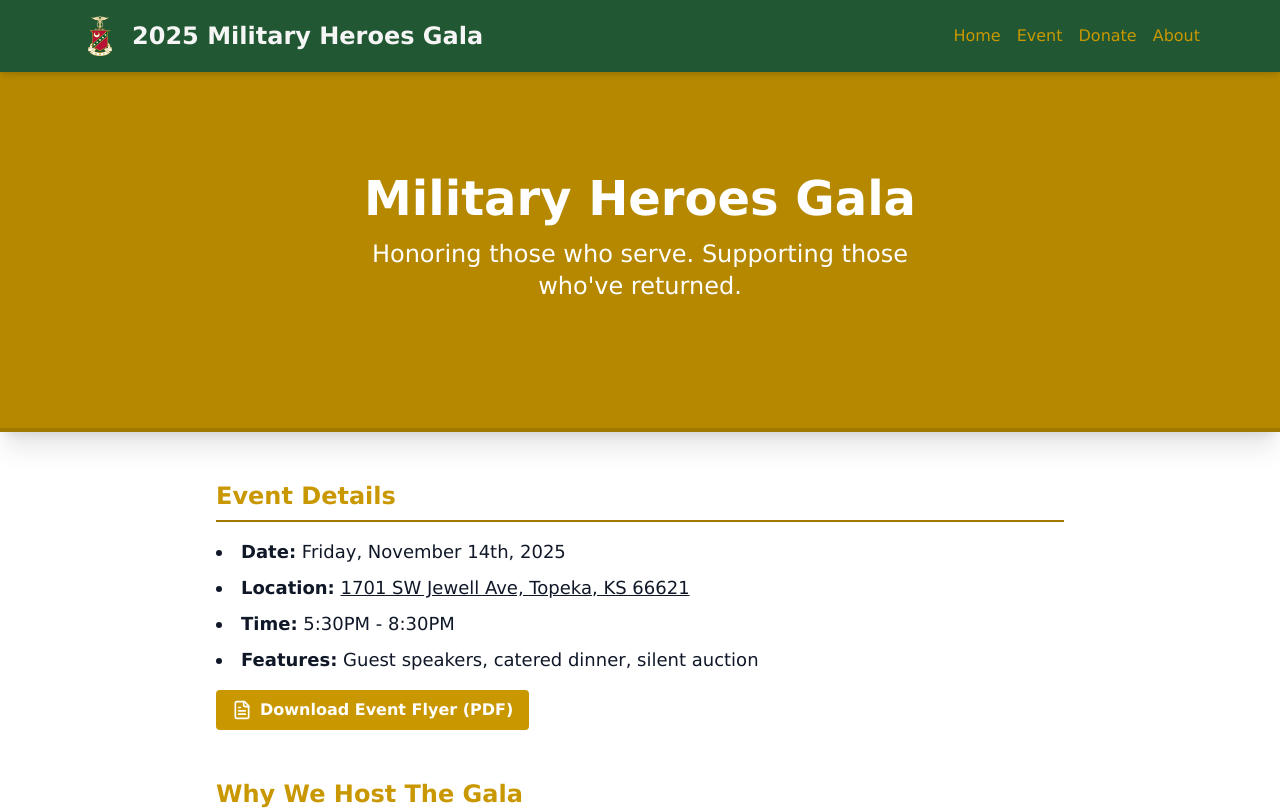
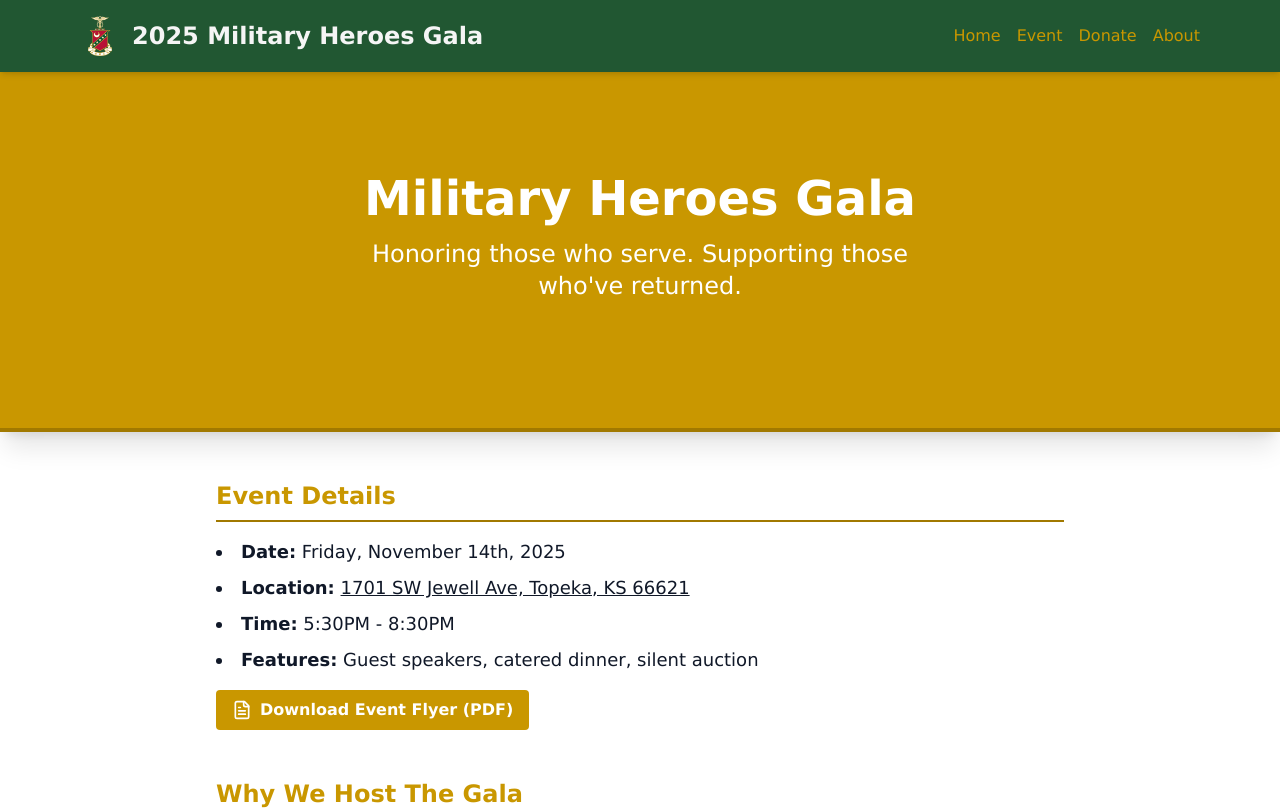
Before and after one commit to EliChapman/WU-Kappa-Sigma-Website, a React (Vite) app: page /event in a window 1280 px wide. Shown: the top 810 px of the page. Built offline with nearby package versions, Linux system fonts and the light colour scheme.

Commit message:
fix color discrepency

```diff
--- a/src/pages/Event.jsx
+++ b/src/pages/Event.jsx
@@ -4,7 +4,7 @@ import { FileText } from 'lucide-react'
 export default function Event() {
   return (
     <main id='event' className="">
-      <FullBanner color={'gold'} bannerOpacity={10}>
+      <FullBanner color={'gold'}>
           <h1 className="text-4xl md:text-5xl font-bold mb-4">Military Heroes Gala</h1>
           <p className="text-lg sm:text-2xl mb-6 max-w-xl mx-auto">
             Honoring those who serve. Supporting those who've returned.
```
